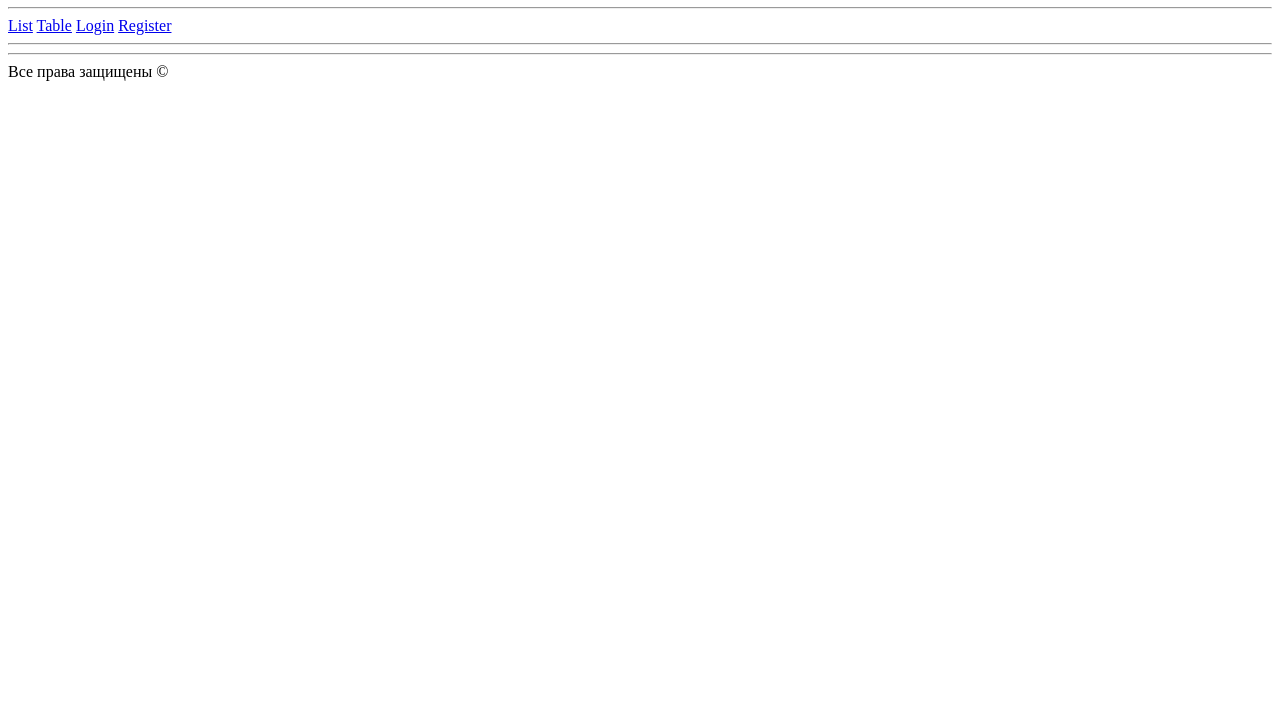
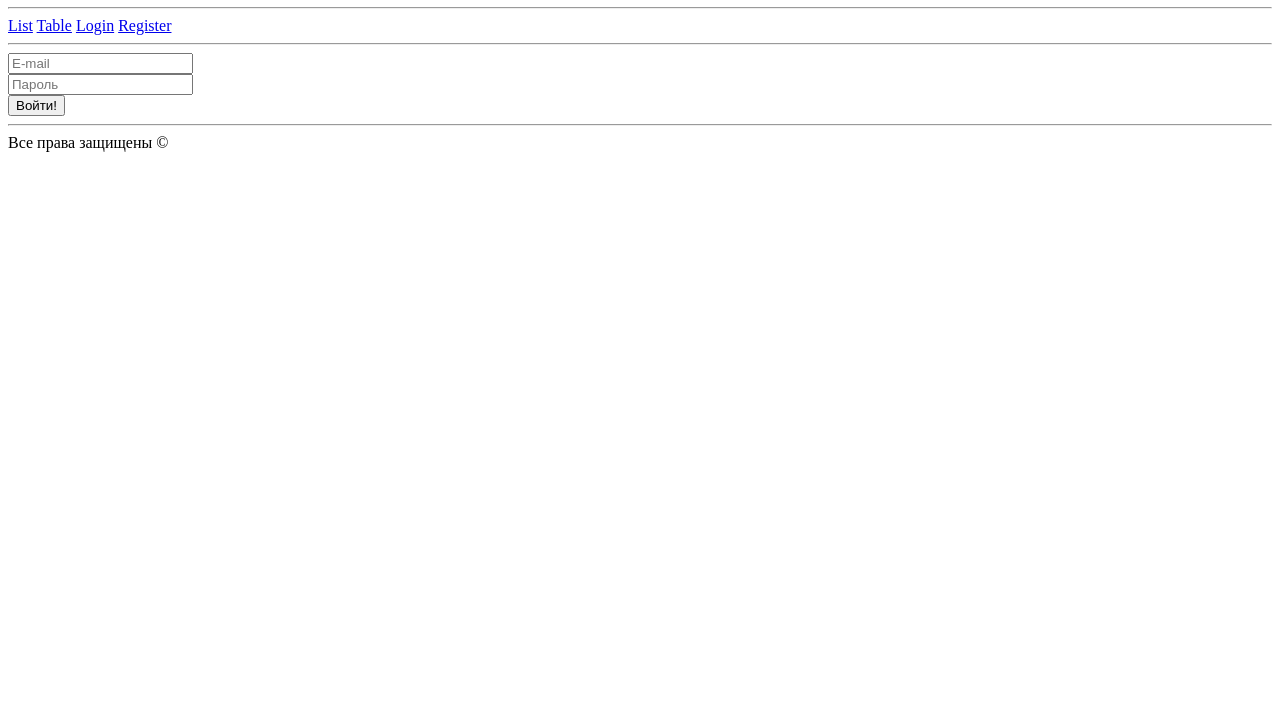
Before and after one commit to denverden/skillup, a plain HTML site: page task-2/page/login-form.html in a window 1280 px wide. Shown: the part 99-800 px from the top of the page. Drawn offline with Linux system fonts and the light colour scheme.

Commit message:
feat: added content to login-form.html file

```diff
--- a/task-2/page/login-form.html
+++ b/task-2/page/login-form.html
@@ -19,7 +19,14 @@
     </nav>
   </header>
   <hr>
-  <main></main>
+  <main>
+    <form action="#" method="POST">
+      <input type="email" id="email" name="email" value="" placeholder="E-mail" required>
+      <br>
+      <input type="password" id="pass" name="pass" value="" placeholder="Пароль" required>
+      <br>
+      <button type="submit">Войти!</button>
+  </main>
   <hr>
   <footer>Все права защищены &copy;</footer>
 </body>
```
